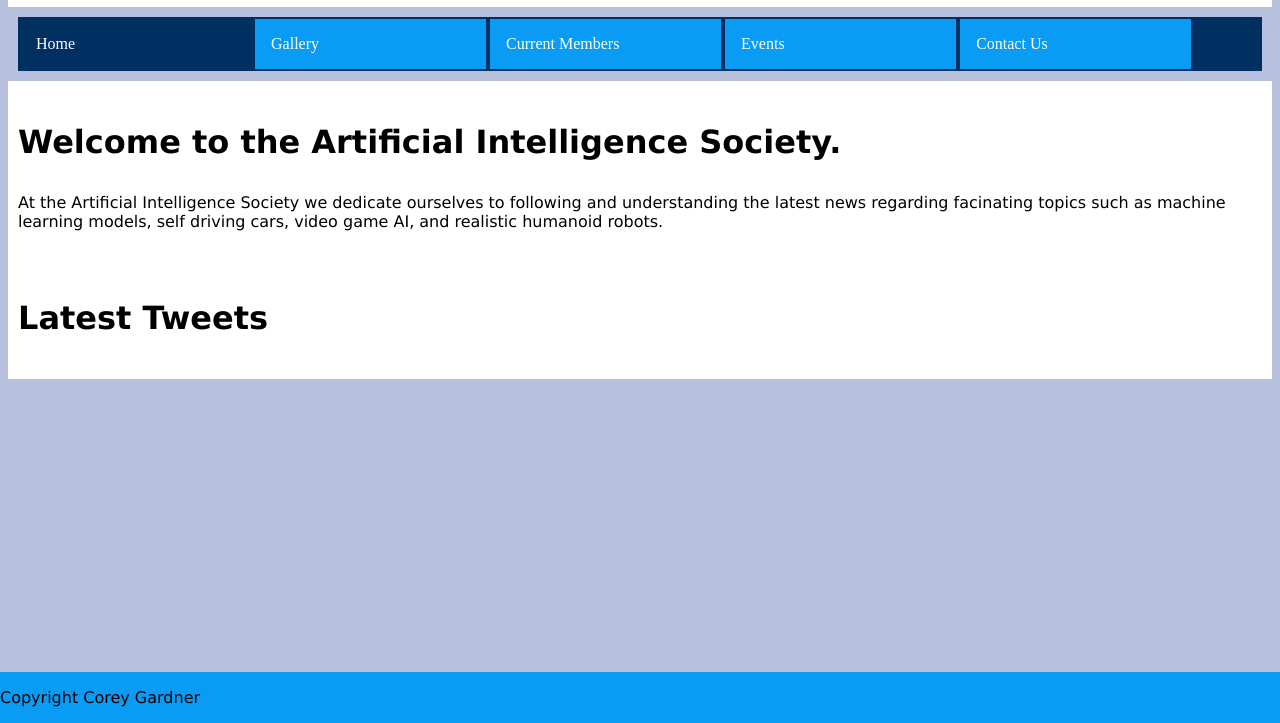
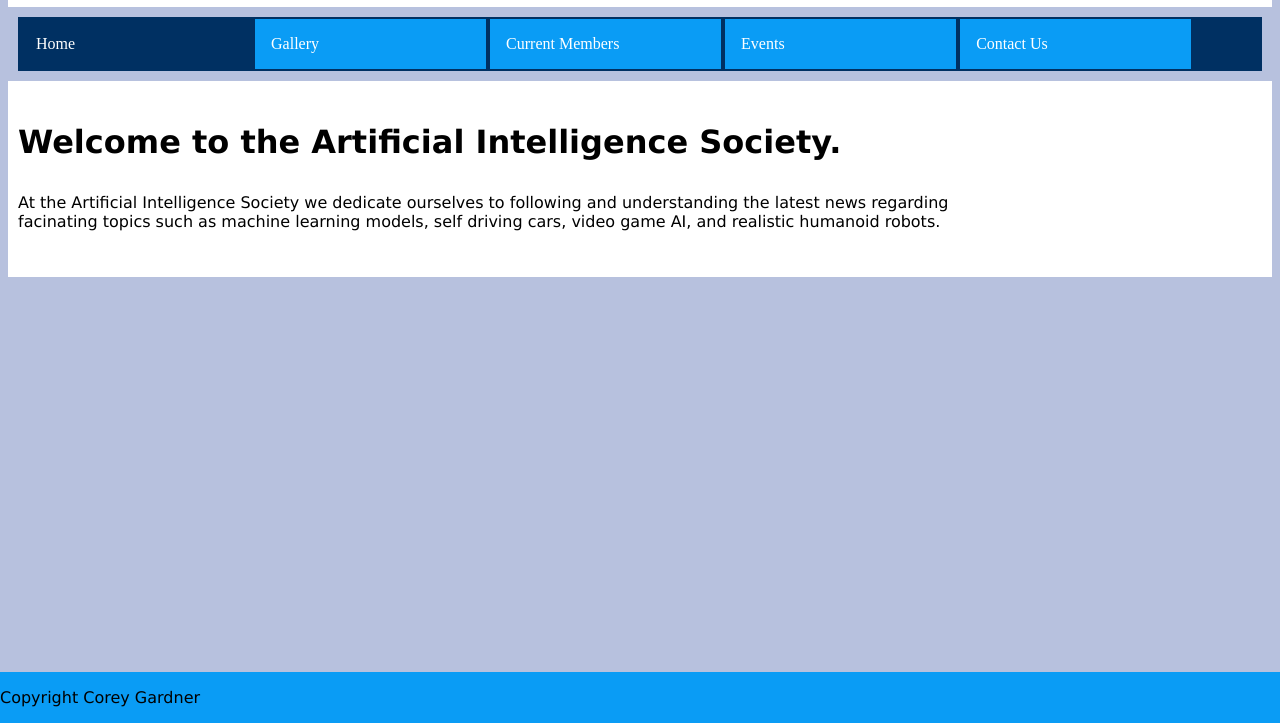
Before and after one commit to Coreydude1/WebDevCoursework, a plain HTML site: page index.html in a window 1280 px wide. Shown: the part 77-800 px from the top of the page. Drawn offline with Linux system fonts and the light colour scheme.

Commit message:
Add files via upload

```diff
--- a/index.html
+++ b/index.html
@@ -20,15 +20,15 @@
             </ul>
         </nav>
 
-        <main class="left-col">
-            <div>
+        <main>
+            <div id="left-col">
                 <h3>Welcome to the Artificial Intelligence Society.</h3>
                 <p>At the Artificial Intelligence Society we dedicate ourselves to following and understanding the latest news regarding facinating topics such as machine learning models, self driving cars, video game AI, and realistic humanoid robots.</p>
             </div>
         </main>
 
-        <aside class="right-col">
-            <h3>Latest Tweets</h3>
+        <aside>
+
         </aside>
 
         <footer>
```
Also changed, not shown: current_members.html (+1 -4 lines), event_calendar.html (+0 -1 lines), img_gallery.html (+0 -1 lines).
